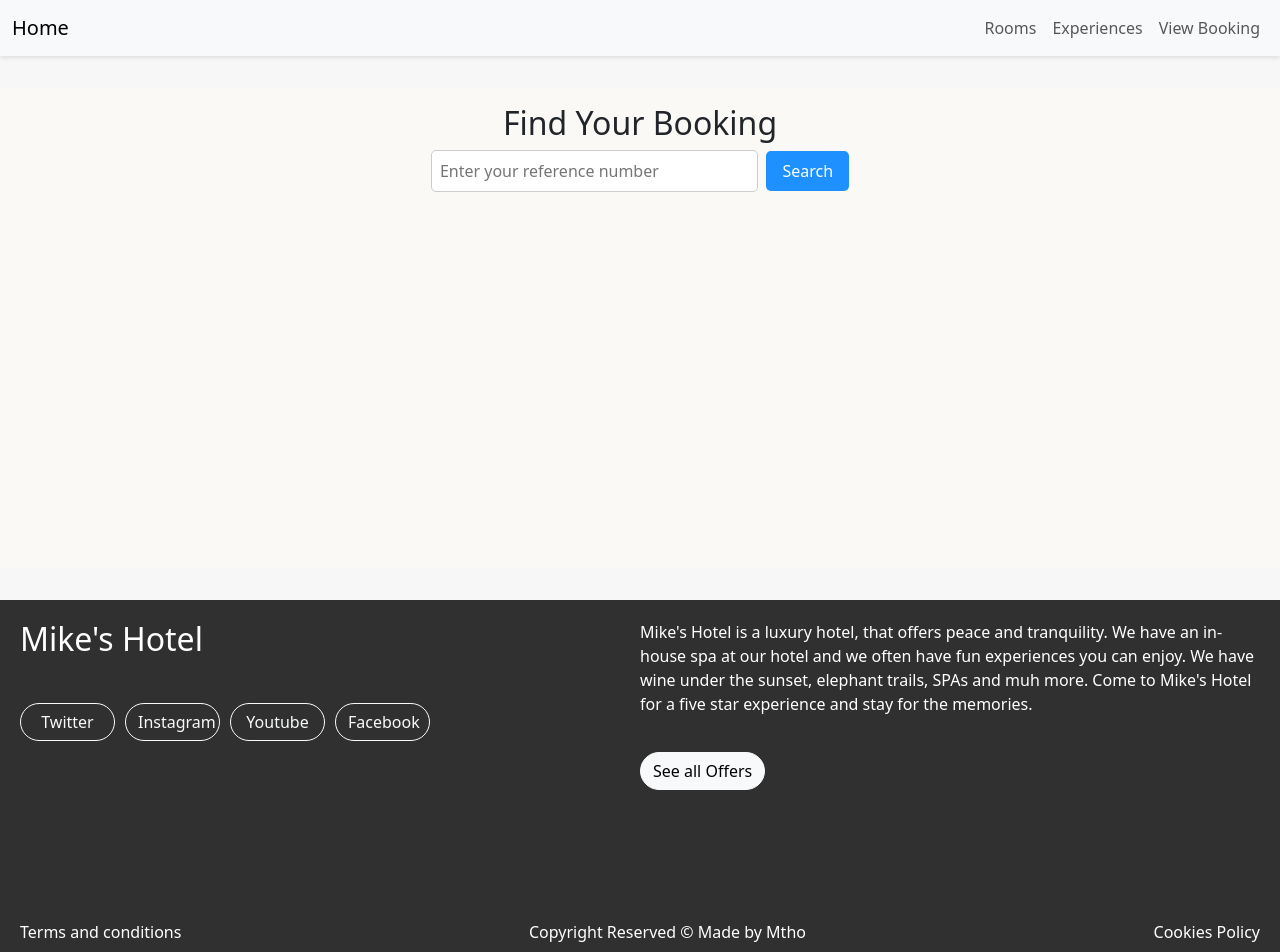
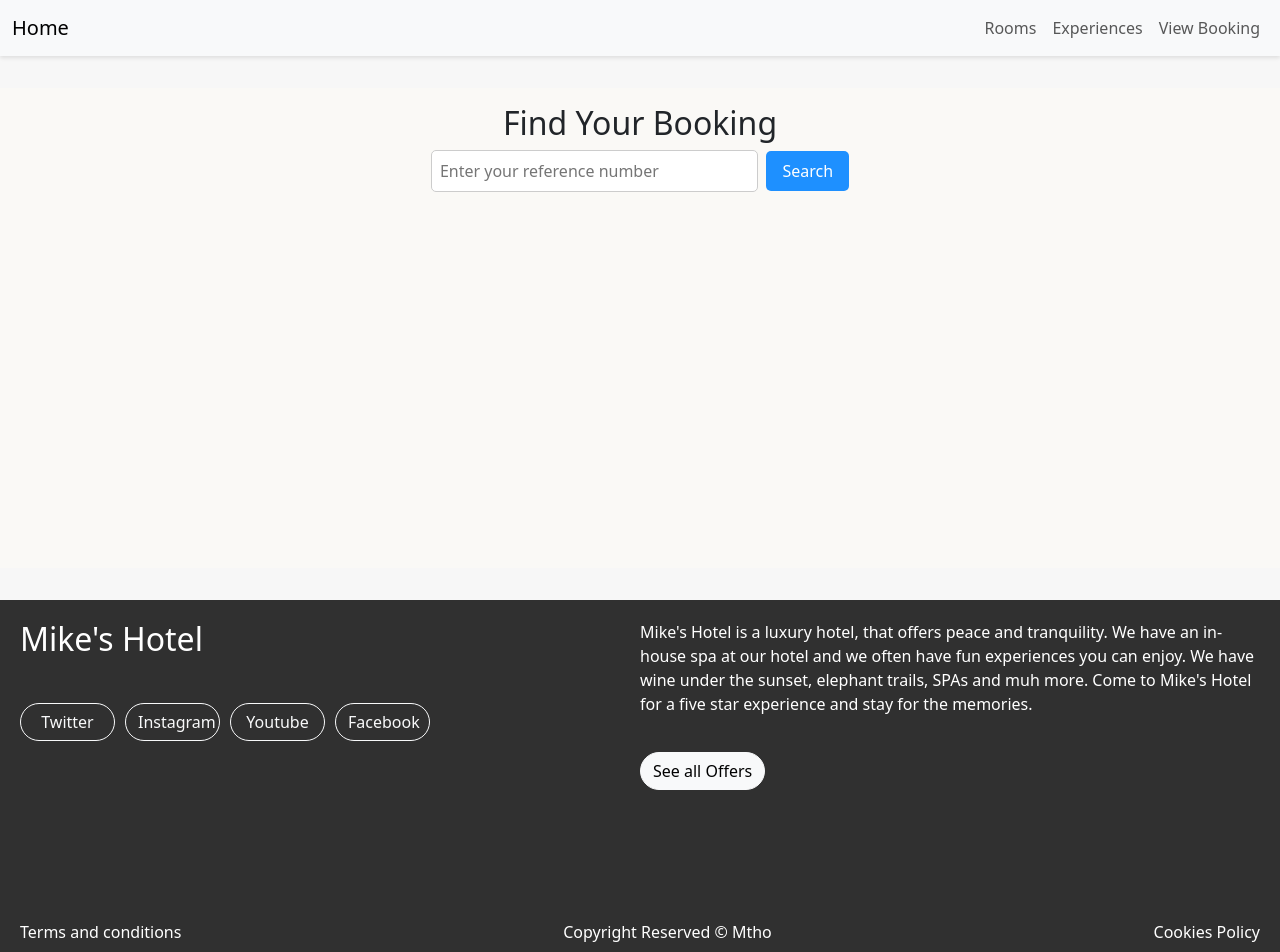
Before and after one commit to MthoNtanzi/mikes-hotel-revised, a React (Create React App) app in the folder frontend/: page /reservation in a window 1280 px wide. Shown: the top 952 px of the page. Built offline with nearby package versions, Linux system fonts and the light colour scheme.

Commit message:
Modify the footer

```diff
--- a/frontend/src/components/Footer.js
+++ b/frontend/src/components/Footer.js
@@ -26,7 +26,7 @@ function Footer() {
 
       <div className='bottom_box'>
         <p><Link to="#" className='myLink text-white'>Terms and conditions</Link></p>
-        <p className='text-white'>Copyright Reserved &copy; Made by Mtho</p>
+        <p className='text-white'>Copyright Reserved &copy; Mtho</p>
         <p><Link to="#" className='myLink text-white'>Cookies Policy</Link></p>
       </div>
     </footer>
--- a/frontend/src/pages/Booking.js
+++ b/frontend/src/pages/Booking.js
@@ -252,7 +252,7 @@ function Booking() {
                         <hr />
                         <div>
                             <p>Pricing</p>
-                            <p>ZAR{room.price}/night</p>
+                            <p>ZAR {room.price}/night</p>
                         </div>
                         <input
                             type="text"
--- a/frontend/src/pages/Experiences.js
+++ b/frontend/src/pages/Experiences.js
@@ -117,7 +117,7 @@ function Experiences() {
                             <h2>{exp.name}</h2>
                             <p>{exp.description}</p>
                             <p><strong>Time:</strong> {exp.times.start} - {exp.times.end}</p>
-                            <p><strong>Cost:</strong> ZAR{exp.cost}</p>
+                            <p><strong>Cost:</strong> ZAR {exp.cost}</p>
                             {exp.duration && <p><strong>Duration:</strong> {exp.duration}</p>}
                         </div>
                     </div>
--- a/frontend/src/pages/Reservation.js
+++ b/frontend/src/pages/Reservation.js
@@ -98,8 +98,8 @@ function Reservation() {
                     ["Check-out", new Date(booking.checkoutdate).toLocaleDateString()],
                     ["Guests", booking.numofguests],
                     ["Room Type", booking.roomtype],
-                    ["Room Price", `ZAR${booking.roomprice}`],
-                    ["Total Price", `ZAR${booking.totalprice}`],
+                    ["Room Price", `ZAR ${booking.roomprice}`],
+                    ["Total Price", `ZAR ${booking.totalprice}`],
                     ["Reference Number", booking.reference_number],
                 ],
                 styles: {
```
Also changed, not shown: 1 other file (tests, documents, lock files or other folders).
